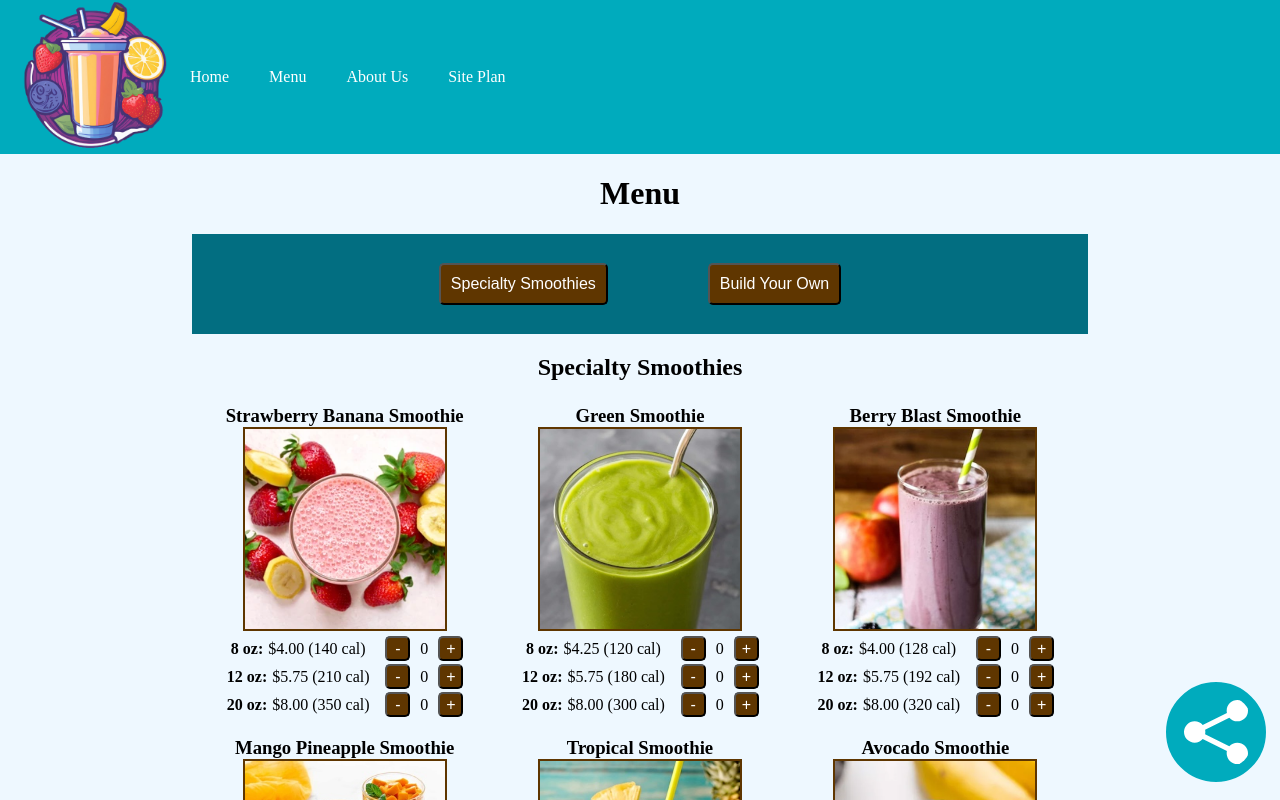
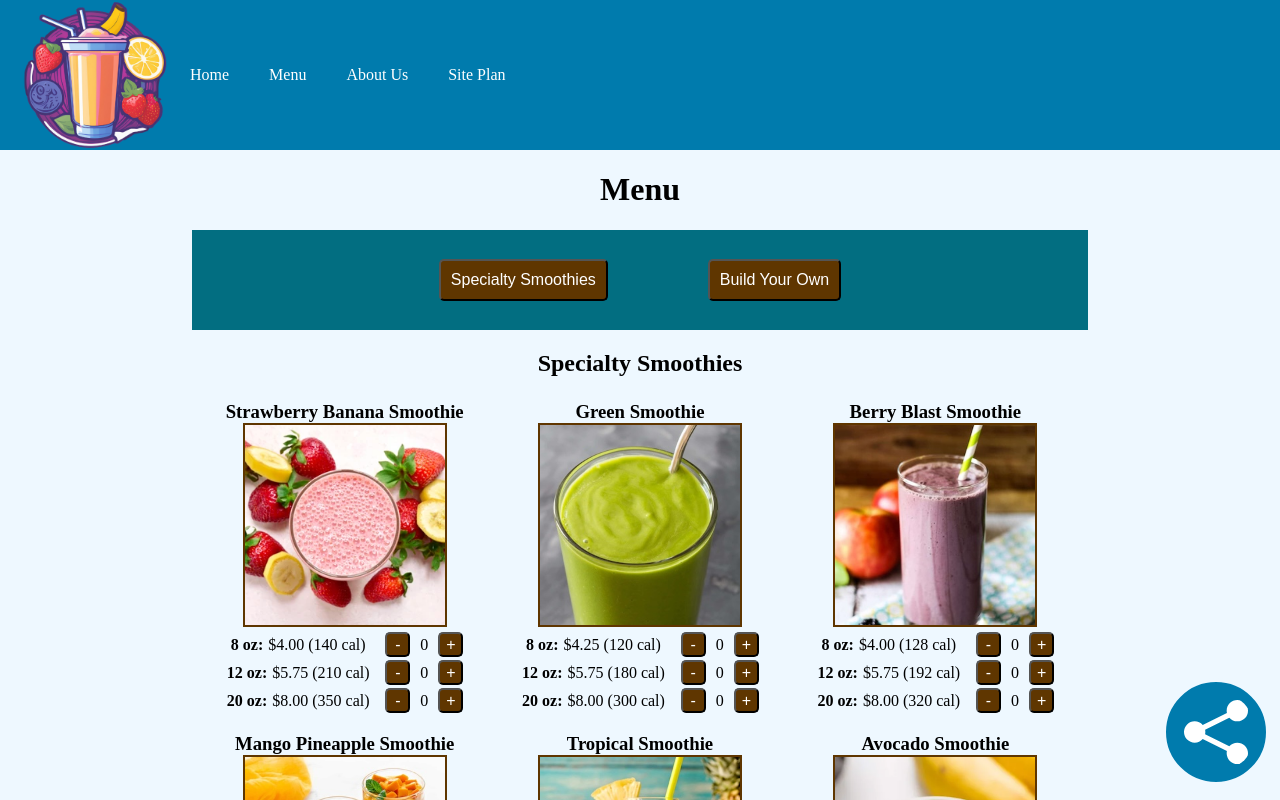
Before and after one commit to alexanderdombroski/blendz, a React (Create React App) app: page /menu in a window 1280 px wide. Shown: the top 800 px of the page. Built offline with nearby package versions, Linux system fonts and the light colour scheme; a web font is replaced by a local one.

Commit message:
added explicit image sizes

```diff
--- a/src/styles/styles.css
+++ b/src/styles/styles.css
@@ -3,7 +3,7 @@
   /* change the values below to your colors from your palette */
 
   --primary-color: #026E81;
-  --secondary-color: #00ABBD;
+  --secondary-color: #007BAD;
   --accent1-color: #FF9933;
   --accent2-color: #EEF8FF;
   --accent3-color: #5f3600;
@@ -91,13 +91,12 @@ nav ul {
     margin: 0;
 }
 
-.logo {
-    width: 150px;
-    margin-left: 20px;
+.logo, .logo img {
+    width: 150px;  height: 150px;
 }
 
-.logo img {
-    width: 150px;
+.logo {
+    margin-left: 20px;
 }
 
 nav a, nav a:visited {
@@ -259,11 +258,13 @@ footer a:hover {
 
 .ingredients img {
     width: 100px;
+    height: 100px;
 }
 
 .smoothies img {
     border: #5f3600 solid 2px;
     width: 200px;
+    height: 200px;
 }
 
 .card img:hover {
```
